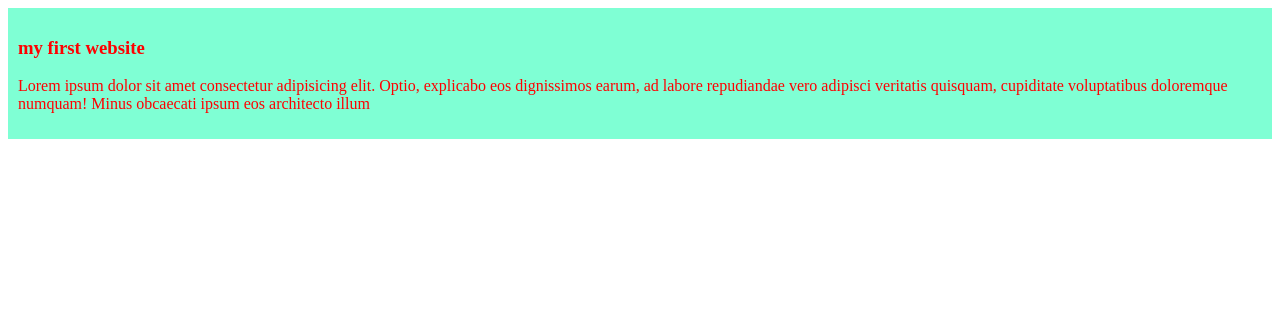
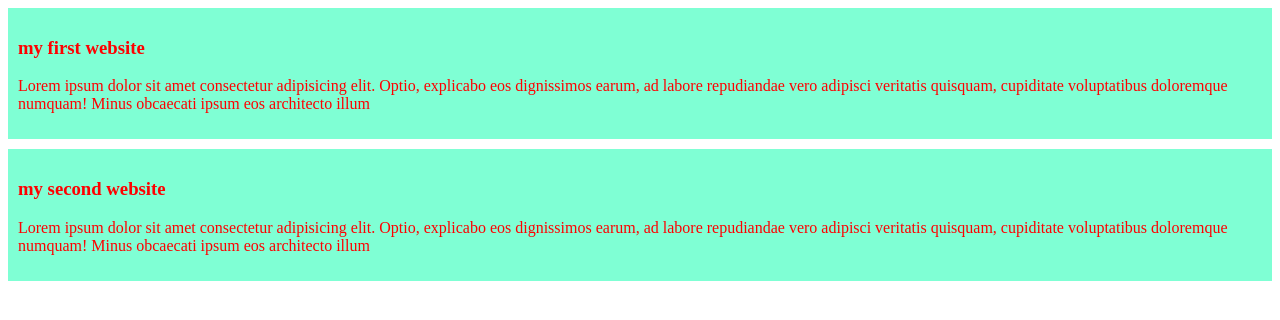
Before and after one commit to aladdincoder/my-simple-website, a plain HTML site: page index.html in a window 1280 px wide. Drawn offline with Linux system fonts and the light colour scheme.

Commit message:
added the second blog

```diff
--- a/index.html
+++ b/index.html
@@ -11,6 +11,10 @@
         <h3>my first website</h3>
         <p>Lorem ipsum dolor sit amet consectetur adipisicing elit. Optio, explicabo eos dignissimos earum, ad labore repudiandae vero adipisci veritatis quisquam, cupiditate voluptatibus doloremque numquam! Minus obcaecati ipsum eos architecto illum</p>
     </div>
+    <div>
+        <h3>my second website</h3>
+        <p>Lorem ipsum dolor sit amet consectetur adipisicing elit. Optio, explicabo eos dignissimos earum, ad labore repudiandae vero adipisci veritatis quisquam, cupiditate voluptatibus doloremque numquam! Minus obcaecati ipsum eos architecto illum</p>
+    </div>
 
 </body>
 </html>
--- a/style/blog..css
+++ b/style/blog..css
@@ -2,4 +2,5 @@ div{
     background-color: aquamarine;
     color: red;
     padding: 10px;
+    margin-bottom: 10px;
 }
```
